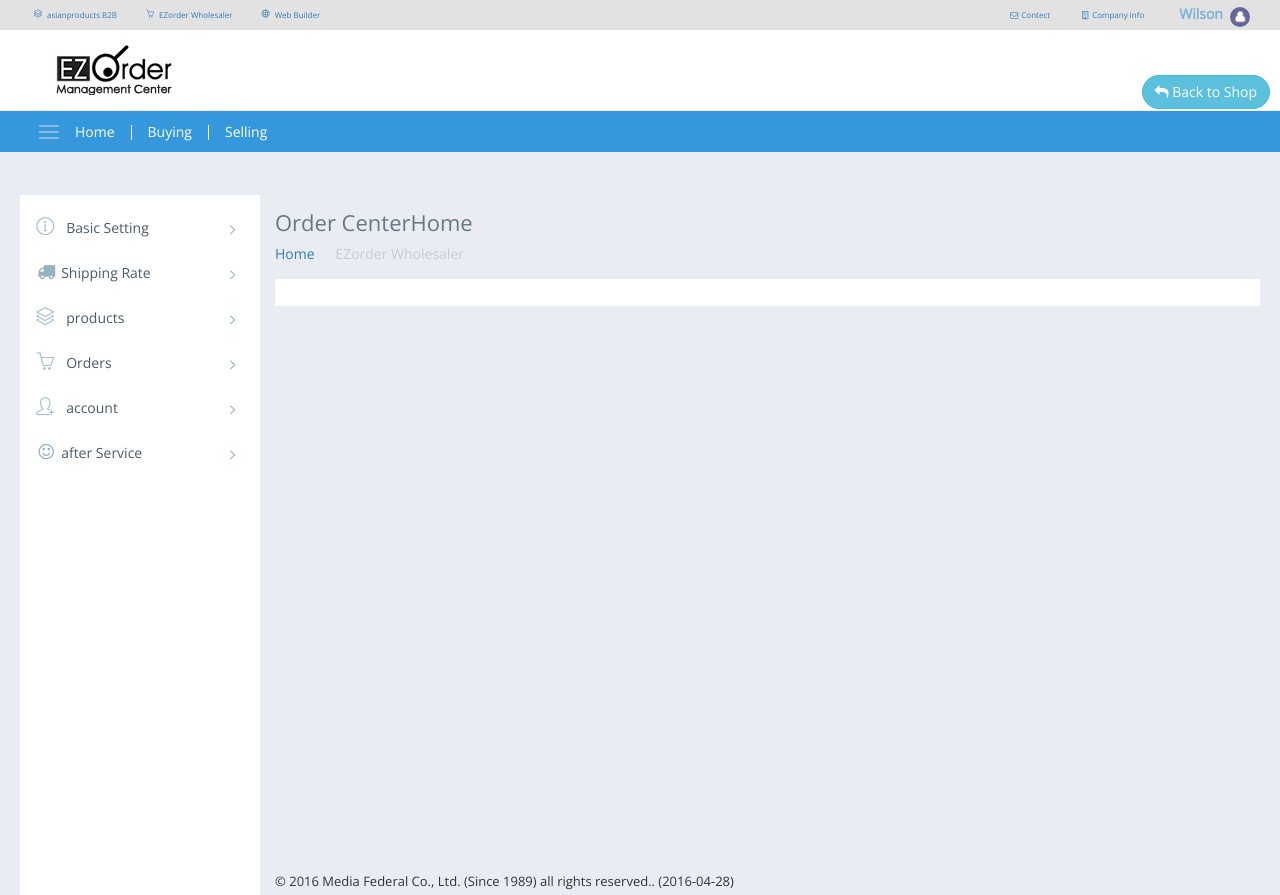
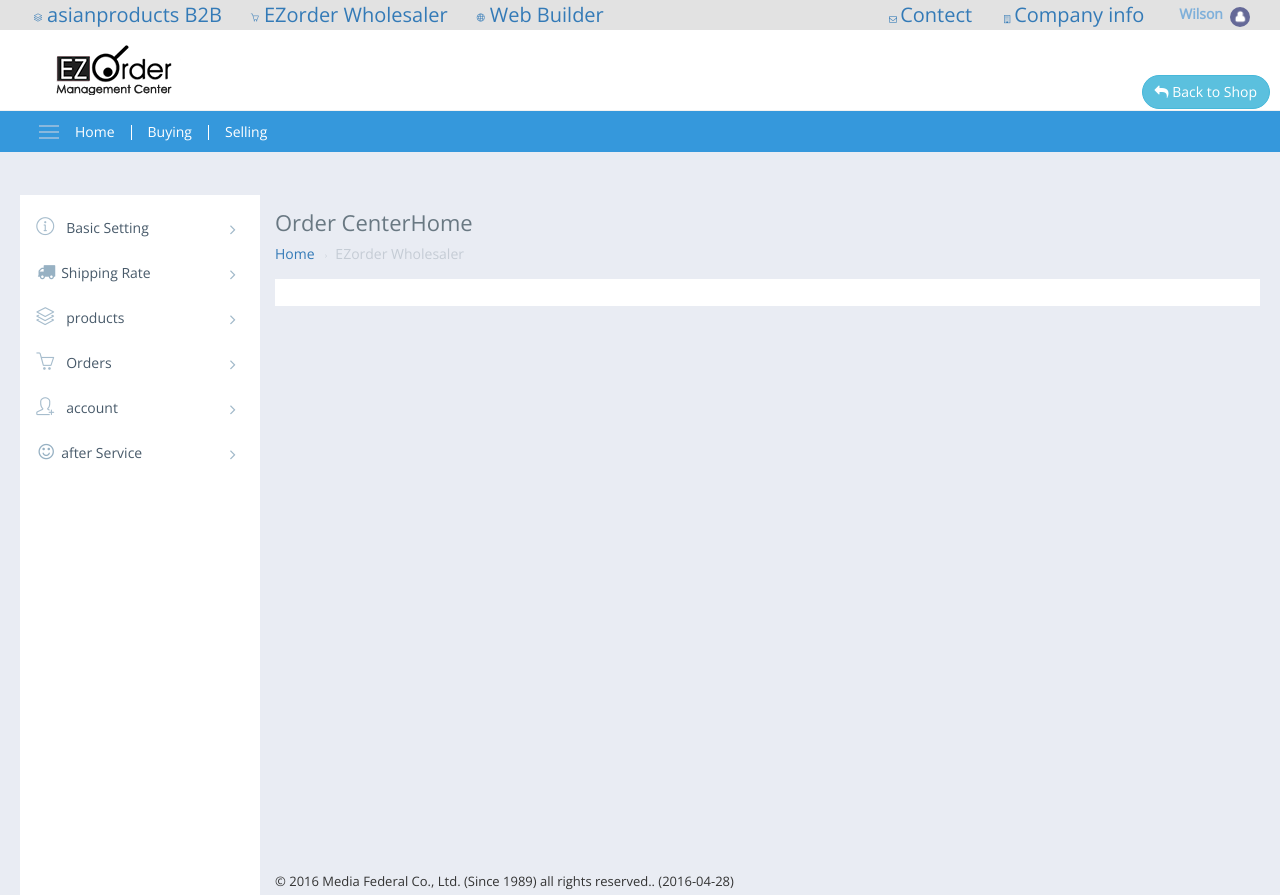
Before and after one commit to sexfat/wholesaler, a website: page index_010.html in a window 1280 px wide. Drawn offline with nearby package versions, Linux system fonts and the light colour scheme.

Commit message:
update 上課修改

```diff
--- a/assets/sass/others/_bryanmodify.scss
+++ b/assets/sass/others/_bryanmodify.scss
@@ -81,3 +81,11 @@
     // border-radius: 4px;
     margin-top: -10px;
   }
+
+
+.nav_txt {
+font-size: 2rem;
+
+
+
+}
```
Also changed, not shown: assets/css/main.css, assets/css/minicss.css.
